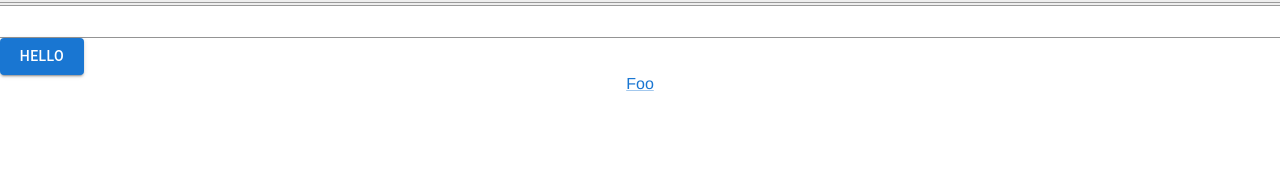
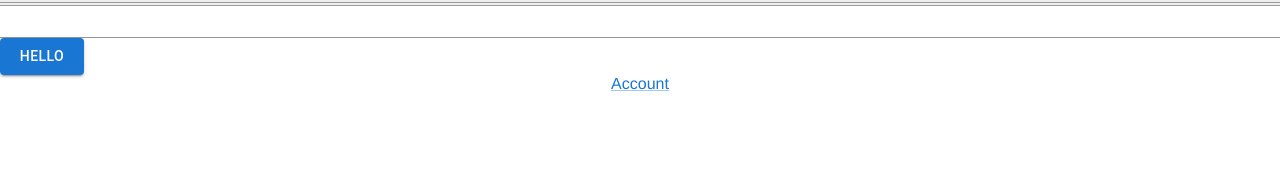
Before and after one commit to timdecillis/swolemate, a React (Create React App) app in the folder client/: page / in a window 1280 px wide. Shown: the top 181 px of the page. Built offline with nearby package versions, Linux system fonts and the light colour scheme.

Commit message:
updated Link content

```diff
--- a/client/src/App.tsx
+++ b/client/src/App.tsx
@@ -47,7 +47,7 @@ function App() {
         <Input/>
         <Button variant="contained">Hello</Button>
         <BottomNavigation>
-          <Link>Foo</Link>
+          <Link>Account</Link>
         </BottomNavigation>
       </div>
     </div>
```
